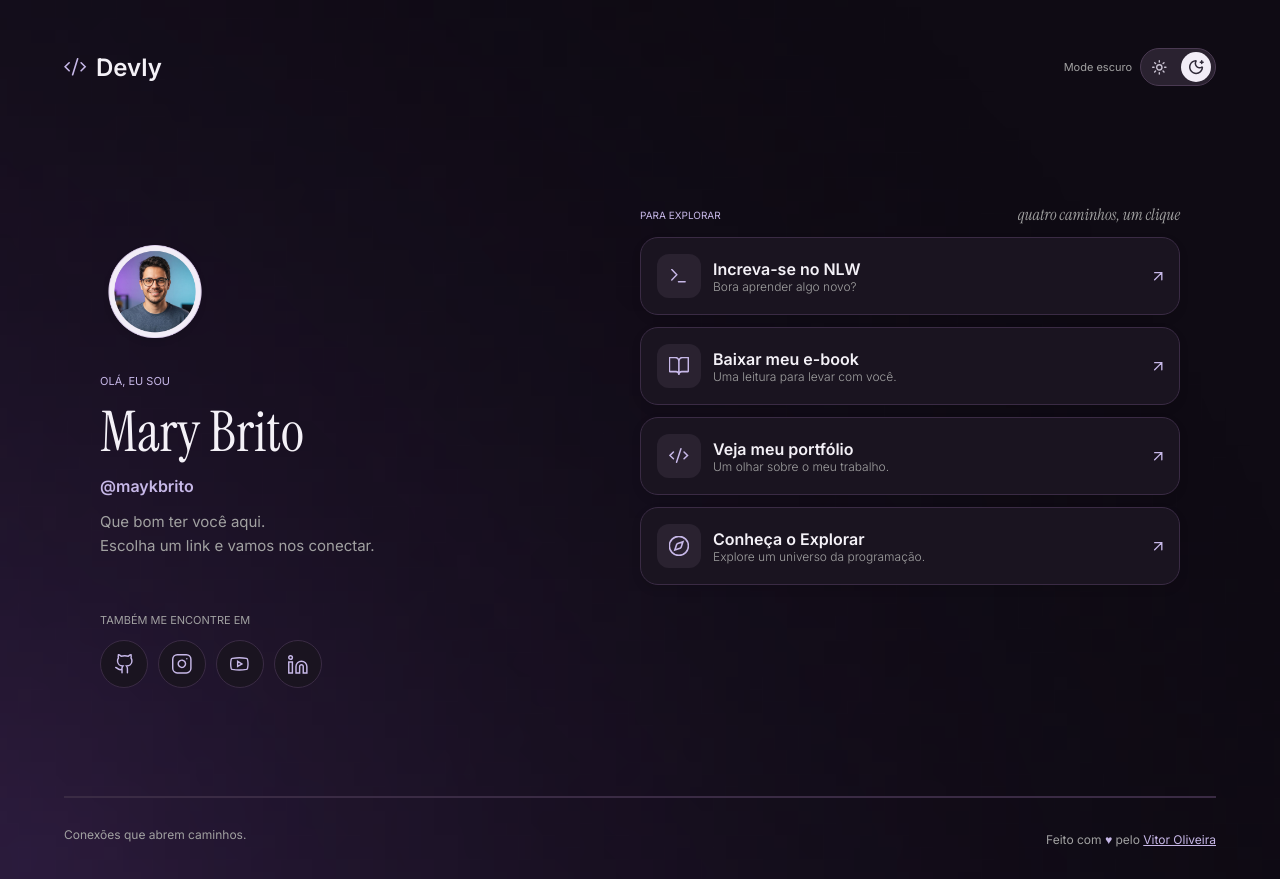
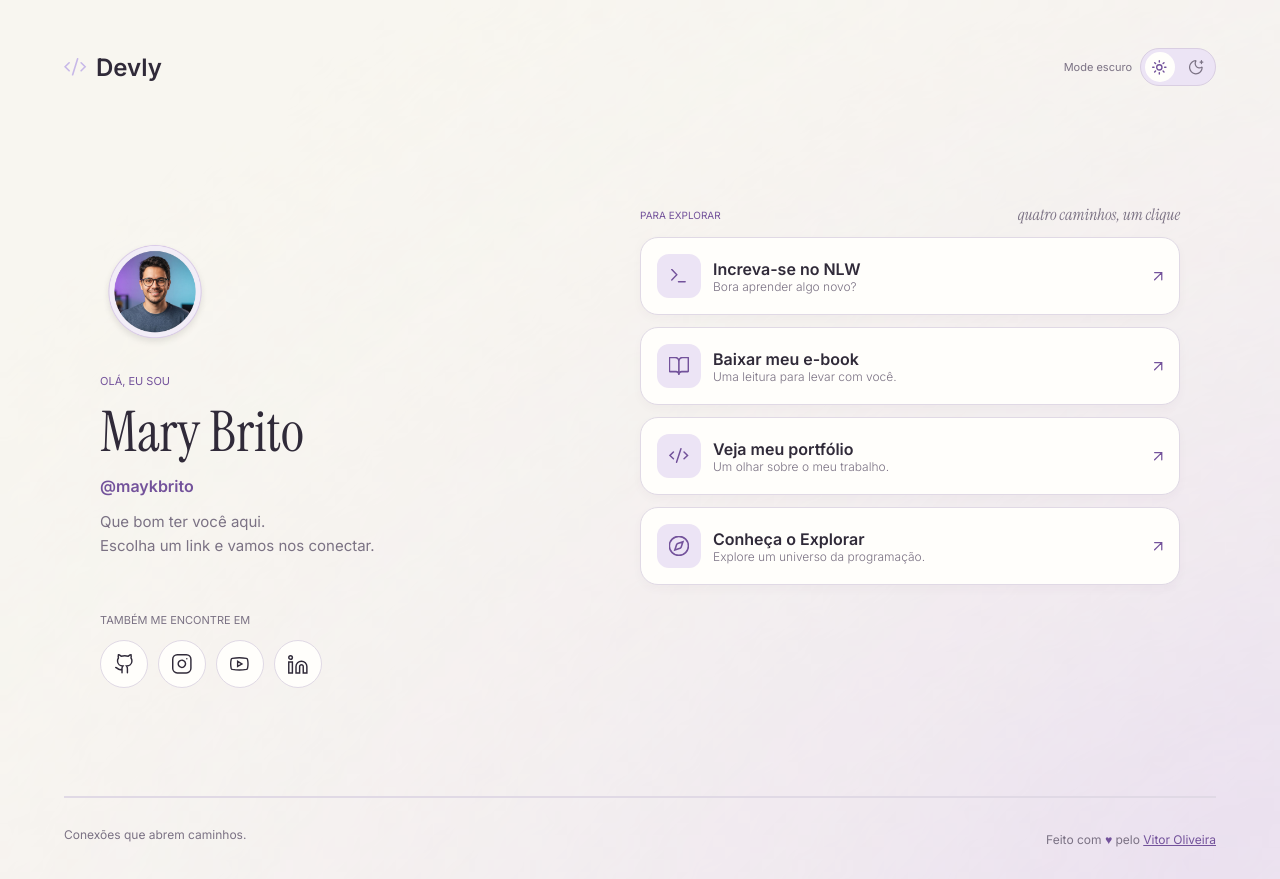
Before and after one commit to VitorBernado/Devly, a plain HTML site: page index.html in a window 1280 px wide. Both pictures are taken after a click on the button "Alternar tema". Drawn offline with Linux system fonts and the light colour scheme.

Commit message:
implement light mode

```diff
--- a/index.html
+++ b/index.html
@@ -27,6 +27,7 @@
           type="button"
           aria-label="Alternar tema"
           aria-pressed="true"
+          onclick="changeTheme()"
         >
           <span class="switch-sun" aria-hidden="true"></span>
           <span class="switch-moon" aria-hidden="true"></span>
@@ -124,4 +125,5 @@
       </div>
     </footer>
   </body>
+  <script src="./script.js"></script>
 </html>
--- /dev/null
+++ b/script.js
@@ -0,0 +1,7 @@
+function changeTheme() {
+  const themeActive = document.body.classList.toggle("light-theme");
+
+  document
+    .querySelector(".switch")
+    .setAttribute("aria-pressed", String(!themeActive));
+}
--- a/style.css
+++ b/style.css
@@ -19,6 +19,8 @@ a {
   --color-text-secondary: #a1a1a1;
   --color-text-tertiary: #c7b8e8;
   --base-bg: #0f0b14;
+  --moon-url: url("./assets/moon-dark-mode.svg");
+  --sun-url: url("./assets/sun-dark-mode.svg");
   --bg-url: url("./assets/bg-dark-mobile.png");
   --nlw-icon: url("./assets/nlw-icon-dark.svg");
   --book-icon: url("./assets/book-icon-dark.svg");
@@ -39,13 +41,27 @@ a {
 
 .light-theme {
   --color-text-primary: #302a39;
-  --color-text-secondary: #a1a1a1;
+  --color-text-secondary: #7b7284;
+  --color-text-tertiary: #73529b;
   --base-bg: #f8f6f0;
+  --moon-url: url("./assets/moon-light-mode.svg");
+  --sun-url: url("./assets/sun-light-mode.svg");
   --bg-url: url("./assets/bg-light-mobile.png");
-  --switch-bg-color: #2a2230;
-  --switch-border-color: #4a3a52;
-  --border-color: #3a2b44;
-  --switch-btn-color: #f2edf7;
+  --nlw-icon: url("./assets/nlw-icon-light.svg");
+  --book-icon: url("./assets/book-icon-light.svg");
+  --dev-icon: url("./assets/dev-icon-light.svg");
+  --compass-icon: url("./assets/compass-icon-light.svg");
+  --target-link: url("./assets/target-light-mode.svg");
+  --github-icon: url("./assets/github-icon-light.svg");
+  --instragram-icon: url("./assets/instragram-icon-light.svg");
+  --youtube-icon: url("./assets/youtube-icon-light.svg");
+  --linkedin-icon: url("./assets/linkedin-icon-light.svg");
+  --switch-bg-color: #ece4f5;
+  --switch-border-color: #d9cee2;
+  --border-color: #e0d9e5;
+  --switch-btn-color: #fffefb;
+  --bg-btn: #fffefb;
+  --shadow-box-color: rgba(73, 49, 94, 0.0352941);
 }
 
 body {
@@ -122,12 +138,12 @@ body {
 }
 
 .switch-sun {
-  background: url(./assets/sun-dark-mode.svg) no-repeat center / contain;
+  background: var(--sun-url) no-repeat center / contain;
   left: 0;
 }
 
 .switch-moon {
-  background: url(./assets/moon-dark-mode.svg) no-repeat center / contain;
+  background: var(--moon-url) no-repeat center / contain;
   right: 0;
 }
 
@@ -138,7 +154,14 @@ body {
   height: 30px;
   border-radius: 50%;
   z-index: 0;
-  left: calc(100% - 34px);
+
+  transition: left 0.2s ease-in-out;
+
+  animation: slide-out 0.2s forwards;
+}
+
+.light-theme .switch-thumb {
+  animation: slide-in 0.2s forwards;
 }
 
 /* profile styles */
@@ -380,6 +403,30 @@ footer span {
 footer .creator {
   text-decoration: underline;
 }
+
+body,
+.profile .profile-presentation,
+.profile .profile-name,
+.profile .profile-username,
+.profile .profile-bio,
+.links-text .strong-text,
+.links-text .italic-text,
+.link a,
+.link .link-icon,
+.description-link h3,
+.description-link p,
+.social-media-container p,
+.social-media-container li,
+footer hr,
+footer p,
+footer span {
+  transition:
+    color 0.3s ease,
+    background-color 0.3s ease,
+    border-color 0.3s ease,
+    box-shadow 0.3s ease;
+}
+
 /* Media Query*/
 
 @media (min-width: 1024px) {
@@ -422,3 +469,21 @@ footer .creator {
     justify-content: space-between;
   }
 }
+
+@keyframes slide-in {
+  from {
+    left: calc(100% - 34px);
+  }
+  to {
+    left: 4px;
+  }
+}
+
+@keyframes slide-out {
+  from {
+    left: 4px;
+  }
+  to {
+    left: calc(100% - 34px);
+  }
+}
```
Also changed, not shown: assets/book-icon-light.svg (added), assets/compass-icon-light.svg (added), assets/dev-icon-light.svg (added), assets/github-icon-light.svg (added), assets/instragram-icon-light.svg (added), assets/linkedin-icon-light.svg (added), assets/moon-light-mode.svg (added), assets/nlw-icon-light.svg (added), assets/sun-light-mode.svg (added), assets/target-light-mode.svg (added), assets/youtube-icon-light.svg (added).
